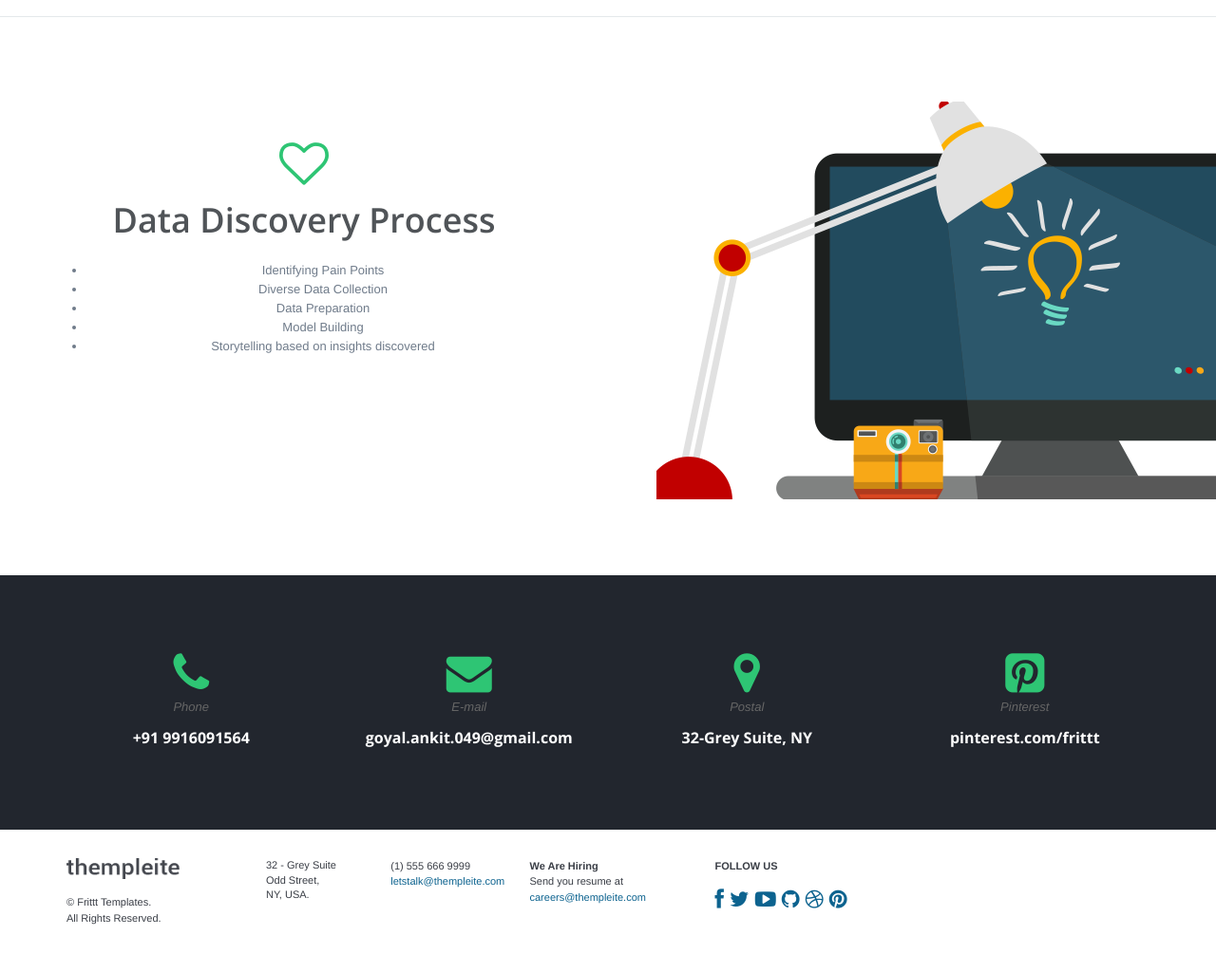
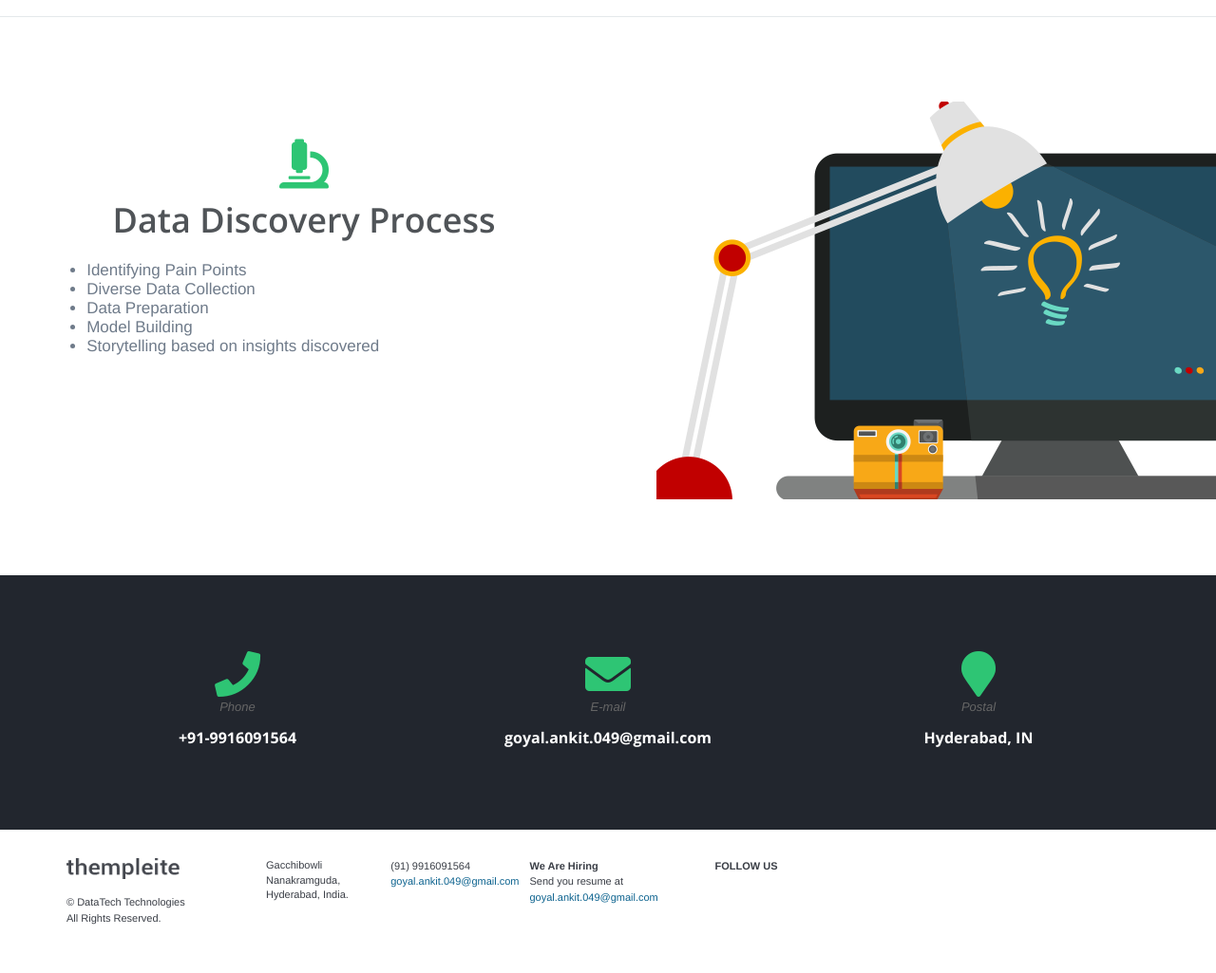
Before and after one commit to ankitgoyalgithub/datatech, a Django app: template portal/templates/data-discovery.html in a window 1280 px wide. Shown: the part 2000-3025 px from the top of the page at 95% size. Run offline with Django 3.2, Linux system fonts and the light colour scheme; the template is opened without the code that fills it, so the values that code supplies are empty; some libraries are stand-ins or nearby versions.

Commit message:
layout changes

```diff
--- a/portal/templates/churn.html
+++ b/portal/templates/churn.html
@@ -54,7 +54,6 @@
                         <ul class="nav navbar-nav navbar-right">
                             <li><a href="/">Home</a></li>
                             <li><a href="tour">Tour</a></li>
-                            <li><a href="pricing.html">Pricing</a></li>
                             <li><a href="portfolio">Portfolio</a></li>
                             <li><a href="contact">Contact</a></li>
                         </ul>
--- a/portal/templates/data-discovery.html
+++ b/portal/templates/data-discovery.html
@@ -20,6 +20,7 @@
     <link href="{% static 'plugins/boostrapv3/css/bootstrap.min.css' %}" rel="stylesheet" type="text/css" />
     <link href="{% static 'plugins/boostrapv3/css/bootstrap-theme.min.css' %}" rel="stylesheet" type="text/css" />
     <link href="{% static 'plugins/font-awesome/css/font-awesome.min.css' %}" rel="stylesheet" type="text/css" />
+    <link rel="stylesheet" href="https://use.fontawesome.com/releases/v5.8.1/css/all.css" integrity="sha384-50oBUHEmvpQ+1lW4y57PTFmhCaXp0ML5d60M1M7uH2+nqUivzIebhndOJK28anvf" crossorigin="anonymous">
     <!-- END CORE CSS FRAMEWORK -->
     <!-- BEGIN CSS TEMPLATE -->
     <link href="{% static 'css/style.css' %}" rel="stylesheet" type="text/css" />
@@ -27,6 +28,12 @@
     <link href="{% static 'css/responsive.css' %}" rel="stylesheet" type="text/css" />
     <link href="{% static 'css/animate.min.css' %}" rel="stylesheet" type="text/css" />
     <!-- END CSS TEMPLATE -->
+    <style>
+        ul {
+            text-align:left;
+            font-size: 17px;
+        }
+    </style>
 </head>
 <!-- END HEAD -->
 
@@ -47,7 +54,6 @@
                         <ul class="nav navbar-nav navbar-right">
                             <li><a href="/">Home</a></li>
                             <li><a href="tour">Offerings</a></li>
-                            <li><a href="pricing.html">Pricing</a></li>
                             <li><a href="portfolio">Portfolio</a></li>
                             <li><a href="contact">Contact</a></li>
                         </ul>
@@ -69,7 +75,7 @@
                 <article class="cbp-so-side cbp-so-side-right text-center middle">
                     <div class="row">
                         <div class="col-md-12 p-t-80 col-vlg-8 col-vlg-offset-2">
-                            <i class="fa fa-arrows-alt fa-4x"></i>
+                                <i class="fas fa-people-carry fa-4x"></i>
                             <h1 class="m-b-20">
                                 <span class="semi-bold">The Need for Data Discovery</span>
                             </h1>
@@ -85,7 +91,7 @@
                 <article class="cbp-so-side cbp-so-side-left text-center middle">
                     <div class="row">
                         <div class="col-md-12 p-t-40 col-vlg-8 col-vlg-offset-2">
-                            <i class="fa fa-heart-o fa-4x"></i>
+                                <i class="fas fa-bullseye fa-4x"></i>
                             <h1 class="m-b-20">
                                 <span class="semi-bold">Goals</span></h1>
                             <p>
@@ -117,7 +123,7 @@
                 <article class="cbp-so-side cbp-so-side-left text-center middle">
                     <div class="row">
                         <div class="col-md-12 p-t-40 col-vlg-8 col-vlg-offset-2">
-                            <i class="fa fa-heart-o fa-4x"></i>
+                                <i class="fas fa-microscope fa-4x"></i>
                             <h1 class="m-b-20">
                                 <span class="semi-bold">Data Discovery Process</span></h1>
                             <p>
@@ -137,101 +143,7 @@
                 </figure>
             </section>
         </div>
-        <div class="section black contact-details green-icons">
-            <div class="container">
-                <div class="row">
-                    <div class="col-md-3 text-center">
-                        <div class="services-box-3">
-                            <i class="fa fa-phone"></i>
-                            <div class="content">
-                                <p>
-                                    Phone</p>
-                                <h3>
-                                    +91 9916091564</h3>
-                            </div>
-                        </div>
-                    </div>
-                    <div class="col-md-3 text-center">
-                        <div class="services-box-3">
-                            <i class="fa fa-envelope"></i>
-                            <div class="content">
-                                <p>
-                                    E-mail</p>
-                                <h3>
-                                    goyal.ankit.049@gmail.com</h3>
-                            </div>
-                        </div>
-                    </div>
-                    <div class="col-md-3 text-center">
-                        <div class="services-box-3">
-                            <i class="fa fa-map-marker "></i>
-                            <div class="content">
-                                <p>
-                                    Postal</p>
-                                <h3>
-                                    32-Grey Suite, NY</h3>
-                            </div>
-                        </div>
-                    </div>
-                    <div class="col-md-3 text-center">
-                        <div class="services-box-3">
-                            <i class="fa fa-pinterest-square"></i>
-                            <div class="content">
-                                <p>
-                                    Pinterest</p>
-                                <h3>
-                                    pinterest.com/frittt</h3>
-                            </div>
-                        </div>
-                    </div>
-                </div>
-            </div>
-        </div>
-        <div class="section white footer">
-            <div class="container">
-                <div class="p-t-30 p-b-50">
-                    <div class="row">
-                        <div class="col-md-2 col-lg-2 col-sm-2 col-xs-12 xs-m-b-20">
-                            <img src="{% static 'img/logo_condensed.png' %}" alt="" data-src="{% static 'img/logo_condensed.png' %}" data-src-retina="{% static 'img/logo2x.png' %}" width="119" height="22" />
-                            <br />
-                            <br /> © Frittt Templates.
-                            <br /> All Rights Reserved.
-                        </div>
-                        <div class="col-md-4 col-lg-3 col-sm-4  col-xs-12 xs-m-b-20">
-                            <address class="xs-no-padding  col-md-6 col-lg-6 col-sm-6  col-xs-12">
-                                32 - Grey Suite<br>
-                                Odd Street,<br>
-                                NY, USA.
-                            </address>
-                            <div class="xs-no-padding col-md-6 col-lg-6 col-sm-6">
-                                <div>
-                                    (1) 555 666 9999</div>
-                                <a href="javascript:">letstalk@thempleite.com</a>
-                            </div>
-                            <div class="clearfix">
-                            </div>
-                        </div>
-                        <div class="col-md-2 col-lg-2 col-sm-2  col-xs-12 xs-m-b-20">
-                            <div class="bold">
-                                We Are Hiring</div>
-                            Send you resume at <a href="javascript:">careers@thempleite.com</a>
-                        </div>
-                        <div class="col-md-2 col-lg-2 col-sm-2  col-xs-12 ">
-                            <div class="bold">
-                                FOLLOW US</div>
-                            <br />
-                            <a href="javascript:"><i class="fa fa-facebook fa-2x"></i></a>&nbsp;
-                            <a href="javascript:">
-                                <i class="fa fa-twitter fa-2x"></i></a>&nbsp; <a href="javascript:"><i class="fa fa-youtube-play  fa-2x">
-                                </i></a>&nbsp; <a href="javascript:"><i class="fa fa-github fa-2x"></i></a>&nbsp;
-                            <a href="javascript:"><i class="fa fa-dribbble fa-2x"></i></a>&nbsp;
-                            <a href="javascript:">
-                                <i class="fa fa-pinterest fa-2x"></i></a>
-                        </div>
-                    </div>
-                </div>
-            </div>
-        </div>
+        {% include "footer.html" %}
     </div>
     <!-- BEGIN CORE JS FRAMEWORK -->
     <script type="text/javascript" src="{% static 'plugins/jquery-1.8.3.min.js' %}"></script>
--- a/portal/templates/footer.html
+++ b/portal/templates/footer.html
@@ -72,12 +72,9 @@
                         FOLLOW US</div>
                     <br />
                     <a href="javascript:"><i class="fa fa-facebook fa-2x"></i></a>&nbsp;
-                    <a href="javascript:">
-                        <i class="fa fa-twitter fa-2x"></i></a>&nbsp; <a href="javascript:"><i class="fa fa-youtube-play  fa-2x">
-                                </i></a>&nbsp; <a href="javascript:"><i class="fa fa-github fa-2x"></i></a>&nbsp;
-                    <a href="javascript:"><i class="fa fa-dribbble fa-2x"></i></a>&nbsp;
-                    <a href="javascript:">
-                        <i class="fa fa-pinterest fa-2x"></i></a>
+                    <a href="javascript:"><i class="fa fa-twitter fa-2x"></i></a>&nbsp;
+                    <a href="javascript:"><i class="fa fa-youtube-play  fa-2x"></i></a>&nbsp;
+                    <a href="javascript:"><i class="fa fa-github fa-2x"></i></a>&nbsp;
                 </div>
             </div>
         </div>
--- a/portal/templates/index.html
+++ b/portal/templates/index.html
@@ -16,7 +16,6 @@
                         <ul class="nav navbar-nav navbar-right">
                             <li><a href="/">Home</a></li>
                             <li><a href="tour">Tour</a></li>
-                            <li><a href="pricing">Pricing</a></li>
                             <li><a href="portfolio">Portfolio</a></li>
                             <li><a href="contact">Contact</a></li>
                         </ul>
```
